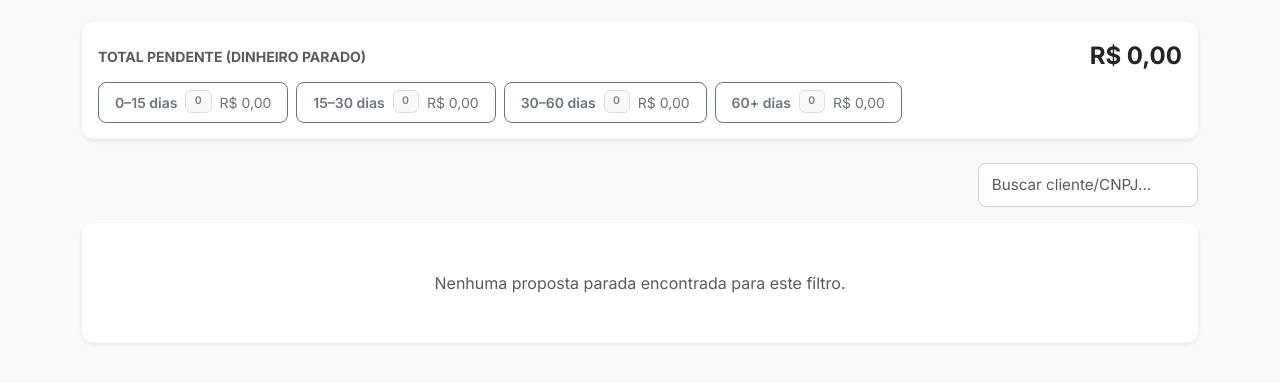
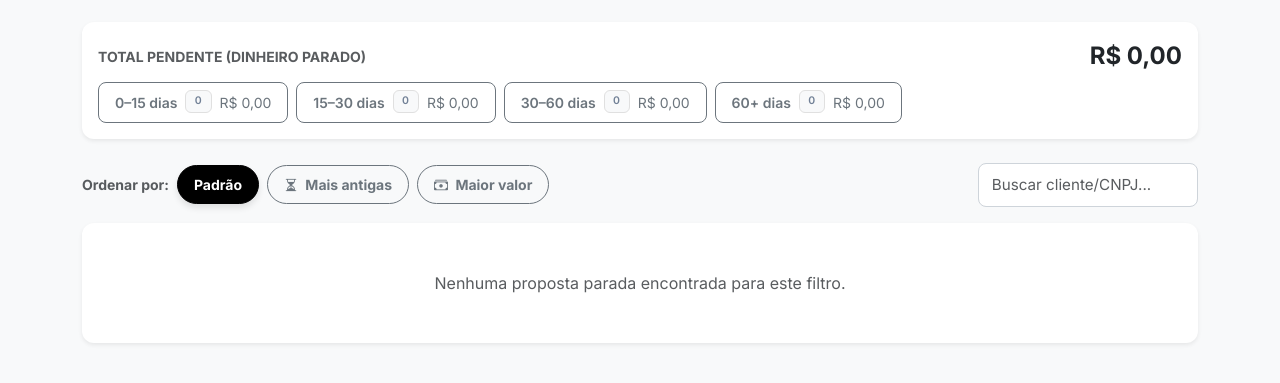
Before and after one commit to Mauricioprc/SistemaTrabalhoIDSafety, a Flask app: page /cobranca in a window 1280 px wide. Shown: the part 202-585 px from the top of the page. Run offline with Flask 3, Linux system fonts and the light colour scheme; the visitor is signed in with stand-in values (Sample User, id 1); data that the repository does not hold is empty; parts of the project's set-up code (start-up, migrations or seed data) failed here and were passed over.

Commit message:
Adiciona filtro de ordenacao (mais antigas / maior valor) no Painel de Acao
montar_painel() ganha parametro ordenar=: '' (padrao valor*dias), 'dias' (so dias_parado_maximo desc) ou 'valor' (so valor_pendente desc). Valores invalidos caem no padrao. routes/cobranca.py le ?ordenar= da querystring; painel_acao.html ganha 3 botoes (Padrao/Mais antigas/Maior valor) ao lado da busca, mesmo padrao visual dos filtros de faixa.

4 testes novos cobrindo as 2 ordenacoes isoladas e o fallback pra valor invalido. 58 testes passando.

Co-Authored-By: Claude Sonnet 5 <noreply@anthropic.com>

```diff
--- a/app/routes/cobranca.py
+++ b/app/routes/cobranca.py
@@ -33,15 +33,16 @@ def cobranca():
 
     q = request.args.get('q', '')
     filtro = request.args.get('filtro', '')  # faixa de dias parado (parada_0_15/15_30/30_60/60_mais)
+    ordenar = request.args.get('ordenar', '')  # '' (padrão valor*dias) / 'dias' / 'valor'
 
     todos_clientes = Cliente.query.options(selectinload(Cliente.propostas)).all()
 
-    clientes_parados = montar_painel(todos_clientes, filtro, q)
+    clientes_parados = montar_painel(todos_clientes, filtro, q, ordenar=ordenar)
     resumo_paradas = resumo_propostas_paradas(todos_clientes)
 
     return render_template('painel_acao.html', clientes=clientes_parados,
                            resumo_paradas=resumo_paradas,
-                           q=q, filtro=filtro, critico_dias=CRITICO_DIAS)
+                           q=q, filtro=filtro, ordenar=ordenar, critico_dias=CRITICO_DIAS)
 
 
 @bp.route('/proposta/<int:id>/status/<status>', methods=['POST'])
--- a/app/services/painel_acao.py
+++ b/app/services/painel_acao.py
@@ -18,6 +18,14 @@ FAIXAS_DIAS_PARADO = (
     ('parada_60_mais', '60+ dias', 60, None),
 )
 CHAVES_FAIXAS_DIAS_PARADO = frozenset(chave for chave, *_ in FAIXAS_DIAS_PARADO)
+
+# Critérios de ordenação disponíveis pro ?ordenar= da tela — o padrão
+# (nenhum valor) é o combinado valor*dias; os outros dois isolam um só
+# critério, pra quem quer especificamente "a mais velha" ou "a mais cara".
+ORDENACOES = {
+    'dias': lambda c: -c.dias_parado_maximo,
+    'valor': lambda c: -c.valor_pendente,
+}
 
 
 def _faixa_de_dias_parado(dias):
@@ -48,13 +56,16 @@ def resumo_propostas_paradas(clientes):
     return {'total_pendente': total_pendente, 'faixas': faixas}
 
 
-def montar_painel(clientes, filtro, q):
+def montar_painel(clientes, filtro, q, ordenar=None):
     """Retorna só os clientes com proposta parada (dias_parado_maximo >
     CRITICO_DIAS), opcionalmente restritos a uma faixa de dias (?filtro=
-    parada_0_15/15_30/30_60/60_mais), ordenados por valor_pendente *
-    dias_parado_maximo — dinheiro parado ponderado por tempo, não urgência
-    geral de risco (esse conceito de "risco geral" saiu daqui, ver
-    services/priorizacao.py e o Cliente 360 pra isso)."""
+    parada_0_15/15_30/30_60/60_mais).
+
+    Ordenação (?ordenar=): padrão é valor_pendente * dias_parado_maximo —
+    dinheiro parado ponderado por tempo, não urgência geral de risco (esse
+    conceito saiu daqui, ver services/priorizacao.py e o Cliente 360 pra
+    isso). 'dias' ordena só pela mais antiga primeiro, 'valor' só pela de
+    maior valor primeiro — valores fora de ORDENACOES caem no padrão."""
     if q:
         s = q.lower()
         clientes = [c for c in clientes if s in (c.razao_social or '').lower() or s in (c.cnpj or '')]
@@ -64,6 +75,7 @@ def montar_painel(clientes, filtro, q):
     if filtro in CHAVES_FAIXAS_DIAS_PARADO:
         parados = [c for c in parados if _faixa_de_dias_parado(c.dias_parado_maximo) == filtro]
 
-    parados.sort(key=lambda c: -(c.valor_pendente * c.dias_parado_maximo))
+    chave_ordenacao = ORDENACOES.get(ordenar, lambda c: -(c.valor_pendente * c.dias_parado_maximo))
+    parados.sort(key=chave_ordenacao)
 
     return parados
--- a/templates/painel_acao.html
+++ b/templates/painel_acao.html
@@ -37,9 +37,23 @@
     </div>
 </div>
 
-<div class="d-flex justify-content-end mb-3">
+<div class="d-flex justify-content-between align-items-center mb-3 flex-wrap gap-2">
+    <div class="d-flex gap-2 flex-wrap align-items-center">
+        <span class="small text-muted fw-bold">Ordenar por:</span>
+        <a class="btn btn-sm rounded-pill fw-bold px-3 {{ 'btn-primary-custom' if not ordenar else 'btn-outline-secondary' }}"
+           href="{{ url_for('cobranca.cobranca', filtro=filtro, q=q) }}">Padrão</a>
+        <a class="btn btn-sm rounded-pill fw-bold px-3 {{ 'btn-primary-custom' if ordenar == 'dias' else 'btn-outline-secondary' }}"
+           href="{{ url_for('cobranca.cobranca', filtro=filtro, q=q, ordenar='dias') }}">
+            <i class="bi bi-hourglass-split me-1"></i> Mais antigas
+        </a>
+        <a class="btn btn-sm rounded-pill fw-bold px-3 {{ 'btn-primary-custom' if ordenar == 'valor' else 'btn-outline-secondary' }}"
+           href="{{ url_for('cobranca.cobranca', filtro=filtro, q=q, ordenar='valor') }}">
+            <i class="bi bi-cash-stack me-1"></i> Maior valor
+        </a>
+    </div>
     <form method="GET" class="d-flex">
         <input type="hidden" name="filtro" value="{{ filtro }}">
+        <input type="hidden" name="ordenar" value="{{ ordenar }}">
         <input type="text" name="q" class="form-control form-control-sm" placeholder="Buscar cliente/CNPJ..." value="{{ q }}" style="width: 220px;">
     </form>
 </div>
```
Also changed, not shown: tests/test_painel_acao.py (+39 -0 lines).
